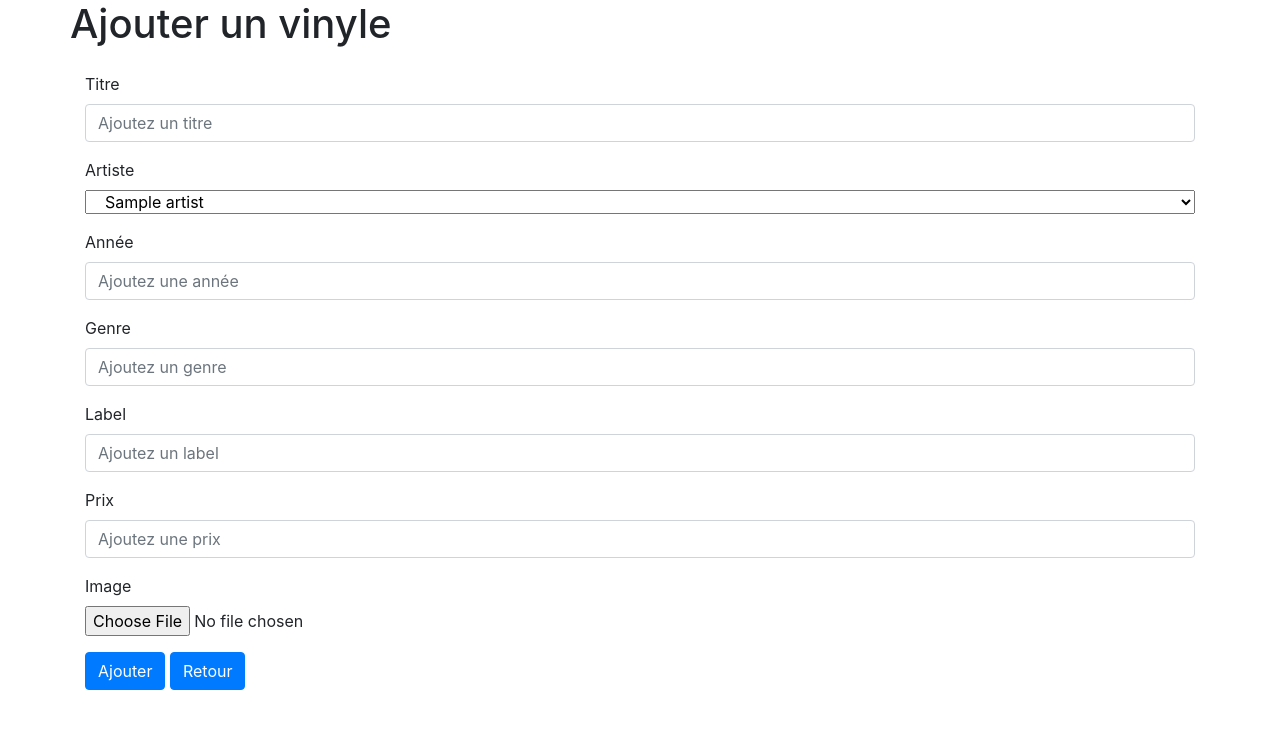
After one commit to BenjaminClaro/Full-Stack, a PHP site: page /add_form.php in a window 1280 px wide. The commit adds this page. Shown: the top 729 px of the page. Run offline with PHP 8.4, Linux system fonts and the light colour scheme; tables that the repository leaves empty or names only in its code hold one stand-in row (values such as "Sample post").

Commit message:
new file:   pdo/add_form.php 	new file:   pdo/add_script.php 	modified:   pdo/index.php

```diff
--- /dev/null
+++ b/pdo/add_form.php
@@ -0,0 +1,85 @@
+<?php
+
+try
+{
+    $db = new PDO('mysql:host=localhost;charset=utf8;dbname=record', 'admin', 'Afpa1234');
+    $db->setAttribute(PDO::ATTR_ERRMODE, PDO::ERRMODE_EXCEPTION);
+}   catch (Exception $e) {
+    echo "Erreur : " . $e->getMessage() . "<br>";
+    echo "N° : " . $e->getCode();
+    die("Fin du script");
+}
+
+$requete = $db->query("SELECT * FROM disc JOIN artist ON disc.artist_id = artist.artist_id GROUP BY disc.artist_id ORDER BY disc.disc_year");
+$disc = $requete->fetchAll(PDO::FETCH_OBJ);
+$requete->closeCursor();
+
+
+?>
+
+
+
+<!DOCTYPE html>
+    <head>
+        <meta charset="UTF-8">
+        <title>Ajouter un vinyle</title>
+        <link rel="stylesheet" href="https://stackpath.bootstrapcdn.com/bootstrap/4.4.1/css/bootstrap.min.css" integrity="sha384-Vkoo8x4CGsO3+Hhxv8T/Q5PaXtkKtu6ug5TOeNV6gBiFeWPGFN9MuhOf23Q9Ifjh" crossorigin="anonymous">
+        <style> img{width:200px; height:200px;}</style>
+    </head>
+    <body>
+
+
+        <div class="container ">
+            <div class="row">
+                <h1>Ajouter un vinyle</h1>
+
+            </div>
+        </div>
+
+        <form action="add_script.php" method="POST">
+
+            <div class="container">
+
+                <label for="titre" class="mt-3">Titre</label>
+                <input type="text" class="form-control" name="titre" id="titre" placeholder="Ajoutez un titre" required>
+
+                <label for="artiste" class="mt-3">Artiste</label><br>
+                <select id="artiste" name="artiste" class="col-12">
+
+                    <?php foreach($disc as $disc): ?>
+
+                        <option value="<?= $disc->artist_id?>"><?=$disc->artist_name?></option>";
+
+
+                    <?php endforeach; ?>
+
+                </select>
+                <br>
+                <label for="annee" class="mt-3">Année</label>
+                <input type="text" class="form-control" name="annee" id="annee" placeholder="Ajoutez une année" required>
+
+                <label for="genre" class="mt-3">Genre</label>
+                <input type="text" class="form-control" name="genre" id="genre" placeholder="Ajoutez un genre" required>
+
+                <label for="label" class="mt-3">Label</label>
+                <input type="text" class="form-control" name="label" id="label" placeholder="Ajoutez un label" required>
+
+                <label for="prix" class="mt-3">Prix</label>
+                <input type="text" class="form-control" name="prix" id="prix" placeholder="Ajoutez une prix" required>
+
+                <label for="image" class="mt-3">Image</label><br>
+                <input type="file" name="image">
+                <br>
+                <button type="submit" value="Envoyer" name="envoi" class="btn btn-primary mt-3">Ajouter</button> <a href="index.php" class="btn btn-primary  mt-3">Retour</a>
+
+            </div>
+
+
+        </form>
+
+
+
+        <script src="https://stackpath.bootstrapcdn.com/bootstrap/4.4.1/js/bootstrap.min.js" integrity="sha384-wfSDF2E50Y2D1uUdj0O3uMBJnjuUD4Ih7YwaYd1iqfktj0Uod8GCExl3Og8ifwB6" crossorigin="anonymous"></script>
+
+    </body>
+</html>
```
Also changed, not shown: pdo/add_script.php (added, +56 -0 lines), pdo/index.php (+3 -7 lines).
